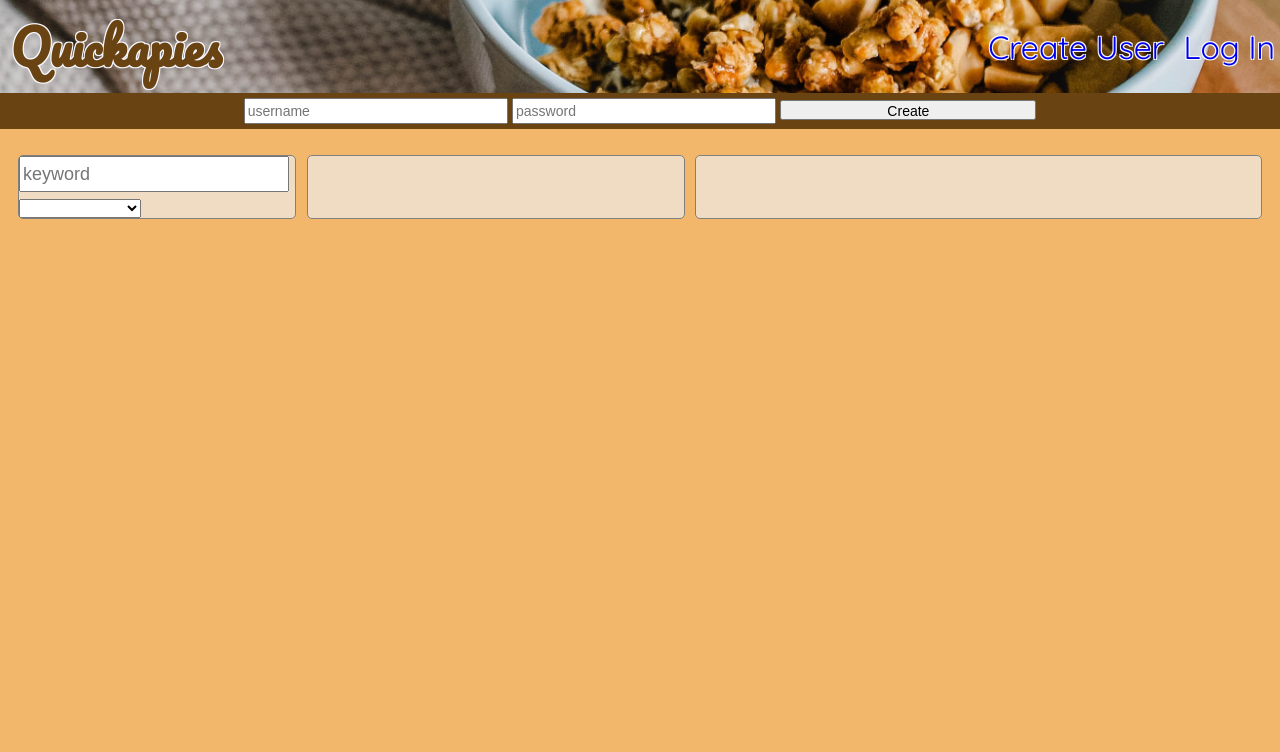
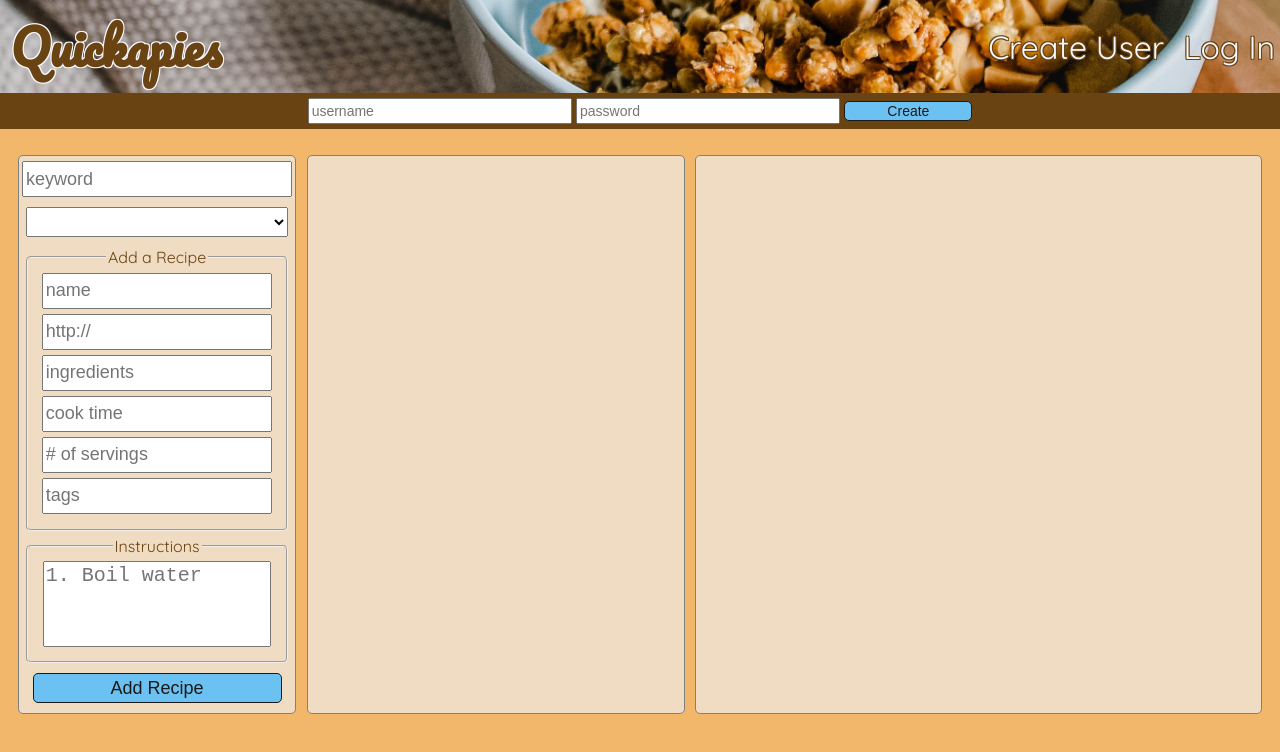
Before and after one commit to cquiett/quickapies, a website: page public/index.html in a window 1280 px wide. Both pictures are taken after a click on the item "Create User". Drawn offline with nearby package versions, Linux system fonts and the light colour scheme; no server answers.

Commit message:
did searchBox styling

```diff
--- a/public/css/main.css
+++ b/public/css/main.css
@@ -9,22 +9,16 @@
   --color-black: #1B1817;
 }
 
-/* * {
-  border: 1px solid gold;
-} */
-
 body {
   font-family: var(--font-text);
   background-color: var(--color-lightbrown);
-  color: var(--color-darkbrown);
-	text-shadow:
-	-1px -1px 0 ghostwhite,
-	1px -1px 0 ghostwhite,
-	-1px 1px 0 ghostwhite,
-	1px 1px 0 ghostwhite;
+  color: var(--color-black);
   margin: 0;
 }
 
+input:focus, textarea:focus {
+  outline: none;
+}
 /* ==========================
 | | Mobile View
 ========================== */
@@ -34,7 +28,13 @@ body {
   h1 {
     font-family: var(--font-headers);
     font-size: 4em;
+    text-shadow:
+  	-1px -1px 0 ghostwhite,
+  	1px -1px 0 ghostwhite,
+  	-1px 1px 0 ghostwhite,
+  	1px 1px 0 ghostwhite;
     margin: 0;
+    color: var(--color-darkbrown);
   }
 
   nav {
@@ -61,6 +61,16 @@ body {
   nav a {
     text-decoration: none;
     font-size: 2em;
+    color: ghostwhite;
+    text-shadow:
+  	-1px -1px 0 var(--color-darkbrown),
+  	1px -1px 0 var(--color-darkbrown),
+  	-1px 1px 0 var(--color-darkbrown),
+  	1px 1px 0 var(--color-darkbrown);
+  }
+
+  nav a:hover {
+    color: var(--color-lightblue);
   }
 
   .userForms {
@@ -72,9 +82,27 @@ body {
     height: 50px;
     width: 30%;
     font-size: 30px;
+    margin: 5px 0;
   }
 
+.userForms input[type=submit] {
+      color: var(--color-black);
+      background-color: var(--color-lightblue);
+      border:1px solid var(--color-black);
+      border-radius: 5px;
+      width: 22%;
+  }
+
+.userForms input[type=submit]:hover {
+      background-color: var(--color-darkblue);
+      color: var(--color-white);
+}
   /* ====== searchBar ====== */
+
+  .centerAlign {
+    text-align: center;
+    padding: 5px 0;
+  }
 
   .searchBar {
     background-color: var(--color-white);
@@ -83,17 +111,55 @@ body {
     width: 100%;
   }
 
+  .searchBar h3 {
+    text-align: center;
+    background-color: var(--color-darkbrown);
+    color: var(--color-white);
+  }
+
+  .searchBar fieldset {
+    border-radius: 5px;
+    color: var(--color-darkbrown);
+    margin: 5px 0;
+    text-align: center;
+  }
+
+  .formAlign {
+    width: 95%;
+    margin: 0 auto;
+  }
+
   .searchBar input {
     width: 45%;
     height: 30px;
-    font-size: 24px;
+    font-size: 20px;
+  }
+
+  .searchBar input[type=submit] {
+    color: var(--color-black);
+    background-color: var(--color-lightblue);
+    border:1px solid var(--color-black);
+    border-radius: 5px;
+  }
+
+  .searchBar input[type=submit]:hover {
+        background-color: var(--color-darkblue);
+        color: var(--color-white);
   }
 
   .searchBar textarea {
     resize: none;
-    width: 85vw;
+    width: 92%;
     height: 7vh;
     overflow-y: auto;
+    font-size: 20px;
+  }
+
+  select {
+    margin-top: 5px;
+    width: 45%;
+    height: 30px;
+    font-size: 20px;
   }
 
   /* ===== recipe card ===== */
@@ -170,10 +236,12 @@ body {
   .userForms input {
     height: 20px;
     width: 20%;
-    margin: 5px 0;
     font-size: 14px;
   }
 
+  .userForms input[type=submit] {
+    width: 10%;
+  }
   /* ======== main ========= */
 
   main {
@@ -217,6 +285,12 @@ body {
     overflow-y: auto;
   }
 
+  select {
+    width: 95%;
+    height: 30px;
+    font-size: 14px;
+  }
+
   /* ==== recipe cards ===== */
 
   /* ===== recipe list ===== */
--- a/public/index.html
+++ b/public/index.html
@@ -16,7 +16,7 @@
   </head>
   <body ng-controller="MainController as ctrl">
     <div ng-controller="AuthController as auth">
-      <div ng-controller="searchController as search">
+      <div ng-controller="SearchController as search">
         <nav>
           <div>
             <h1>Quickapies</h1>
@@ -53,12 +53,10 @@
           <!-- ========== SEARCH BAR ============== -->
           <div class="searchBar">
             <div ng-if="auth.loggedInUser">
-              <h2>Welcome, {{ auth.loggedInUser }}</h2>
+              <h3>Welcome, {{ auth.loggedInUser }}</h3>
             </div>
-            <div>
-              <input type="text" placeholder="keyword" ng-model="searchBox[searchBy]" />
-            </div>
-            <div class="filters">
+            <div class="centerAlign">
+              <input type="text" placeholder="keyword" ng-model="searchBox[searchBy]" /><br />
               <select ng-model="searchBy">
                 <option value="$"></option>
                 <option value="name">NAME</option>
@@ -70,7 +68,8 @@
               Exclude Keyword: <input type="radio" name="order" value="noKeyword" ng-model="filter" id="noKeyword" /> -->
             </div>
             <!-- ========== ADD NEW RECIPE ============== -->
-            <div ng-if="auth.loggedInUser">
+            <!-- <div class="formAlign" ng-if="auth.loggedInUser"> -->
+            <div class="formAlign">
               <form ng-submit="ctrl.createRecipe()">
                 <fieldset>
                   <legend>Add a Recipe</legend>
@@ -82,11 +81,13 @@
                   <input type="text" placeholder="tags" ng-model="ctrl.tags" />
                 </fieldset>
                 <fieldset>
-                  <textarea type="text" placeholder="instructions" ng-model="ctrl.instructions">
-                    instructions
+                  <legend>Instructions</legend>
+                  <textarea type="text" placeholder="1. Boil water" ng-model="ctrl.instructions">
                   </textarea>
                 </fieldset>
-                <input type="submit" value="Add Recipe">
+                <div class="centerAlign">
+                  <input type="submit" value="Add Recipe">
+                </div>
               </form>
             </div>
           </div>
--- a/public/js/app.js
+++ b/public/js/app.js
@@ -156,9 +156,7 @@ app.controller("MainController", ["$http", function($http) {
 
 }]);
 
-  app.controller("searchController",function($scope){
+  app.controller("SearchController",function($scope){
     $scope.searchBox = {}
     $scope.searchBy = '$'
-
-    $scope.orderProp="name";
   });
```
Also changed, not shown: 2 other files.
